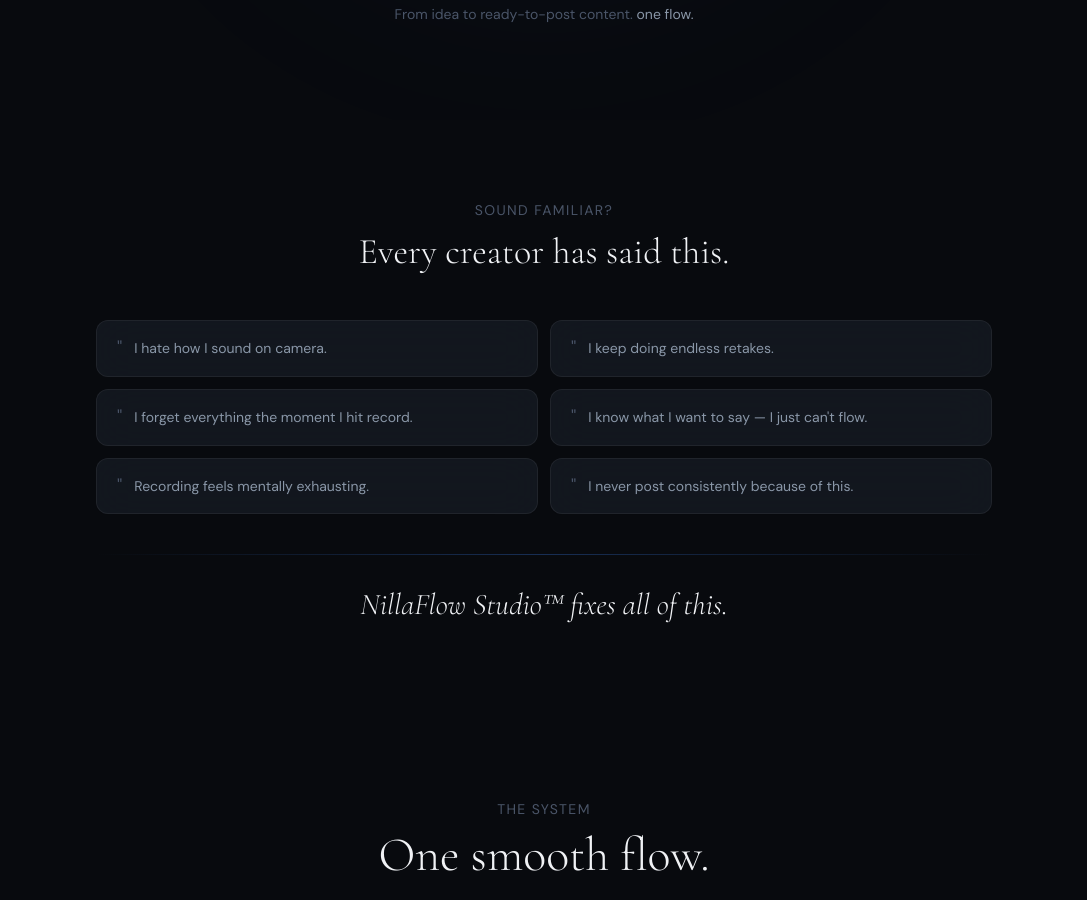
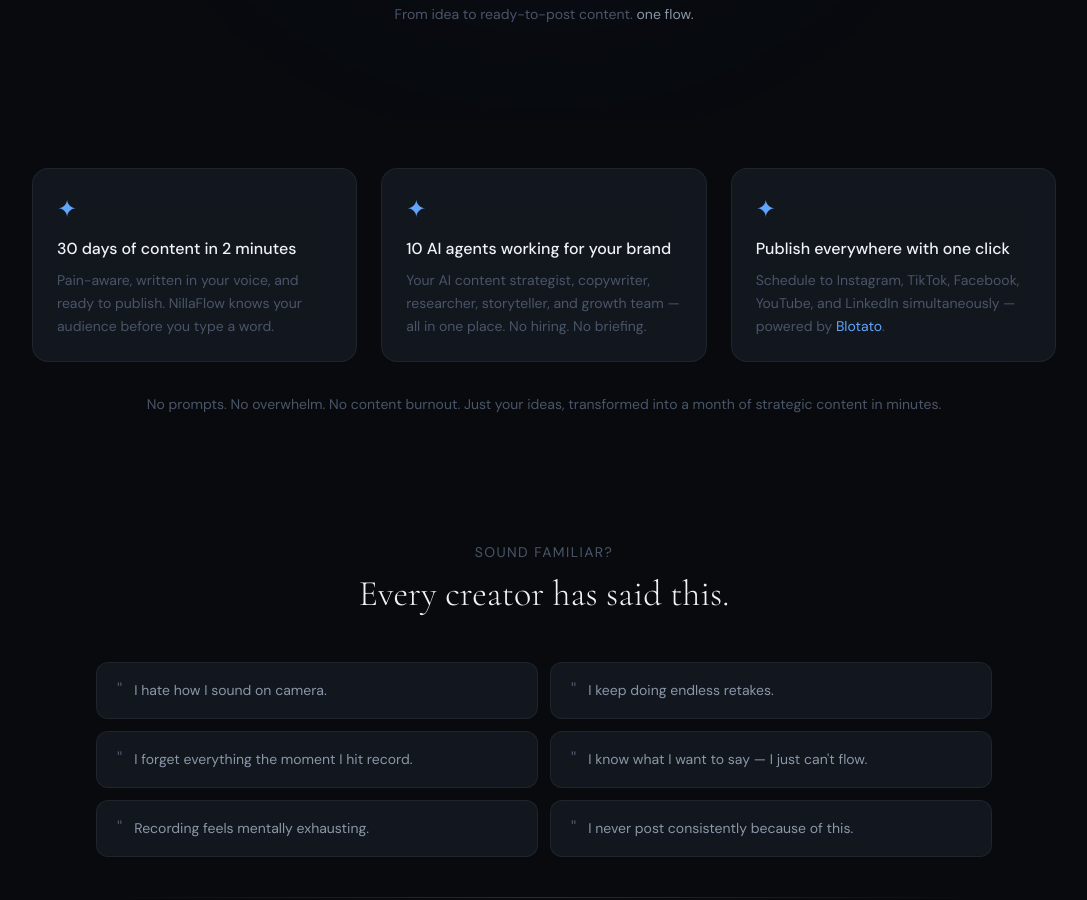
Before and after one commit to nillad70-oss/creatorflow-studio, a Next.js app: page / in a window 1280 px wide. Shown: the part 800-1700 px from the top of the page, without its empty margins (96-1183 px from the left). Built offline with nearby package versions, Linux system fonts and the light colour scheme; no server answers.

Commit message:
Add value pillar cards trust statement and Blotato affiliate link

```diff
--- a/pages/index.js
+++ b/pages/index.js
@@ -200,6 +200,33 @@ export default function Landing() {
             <p className="text-tertiary text-sm">
               From idea to ready-to-post content.{" "}
               <span className="text-secondary">one flow.</span>
+            </p>
+          </div>
+        </section>
+
+
+        {/* ── Value Pillars ── */}
+        <section className="py-12 px-6">
+          <div className="max-w-5xl mx-auto">
+            <div className="grid grid-cols-1 md:grid-cols-3 gap-6">
+              <div className="glass rounded-2xl p-6">
+                <p className="text-electric-glow text-2xl mb-3">✦</p>
+                <p className="text-primary text-base font-medium mb-2">30 days of content in 2 minutes</p>
+                <p className="text-tertiary text-sm leading-relaxed">Pain-aware, written in your voice, and ready to publish. NillaFlow knows your audience before you type a word.</p>
+              </div>
+              <div className="glass rounded-2xl p-6">
+                <p className="text-electric-glow text-2xl mb-3">✦</p>
+                <p className="text-primary text-base font-medium mb-2">10 AI agents working for your brand</p>
+                <p className="text-tertiary text-sm leading-relaxed">Your AI content strategist, copywriter, researcher, storyteller, and growth team — all in one place. No hiring. No briefing.</p>
+              </div>
+              <div className="glass rounded-2xl p-6">
+                <p className="text-electric-glow text-2xl mb-3">✦</p>
+                <p className="text-primary text-base font-medium mb-2">Publish everywhere with one click</p>
+                <p className="text-tertiary text-sm leading-relaxed">Schedule to Instagram, TikTok, Facebook, YouTube, and LinkedIn simultaneously — powered by <a href="https://blotato.com/?ref=leonilla" target="_blank" rel="noopener noreferrer" className="text-electric-glow hover:underline">Blotato</a>.</p>
+              </div>
+            </div>
+            <p className="text-tertiary text-sm text-center mt-8">
+              No prompts. No overwhelm. No content burnout. Just your ideas, transformed into a month of strategic content in minutes.
             </p>
           </div>
         </section>
```
